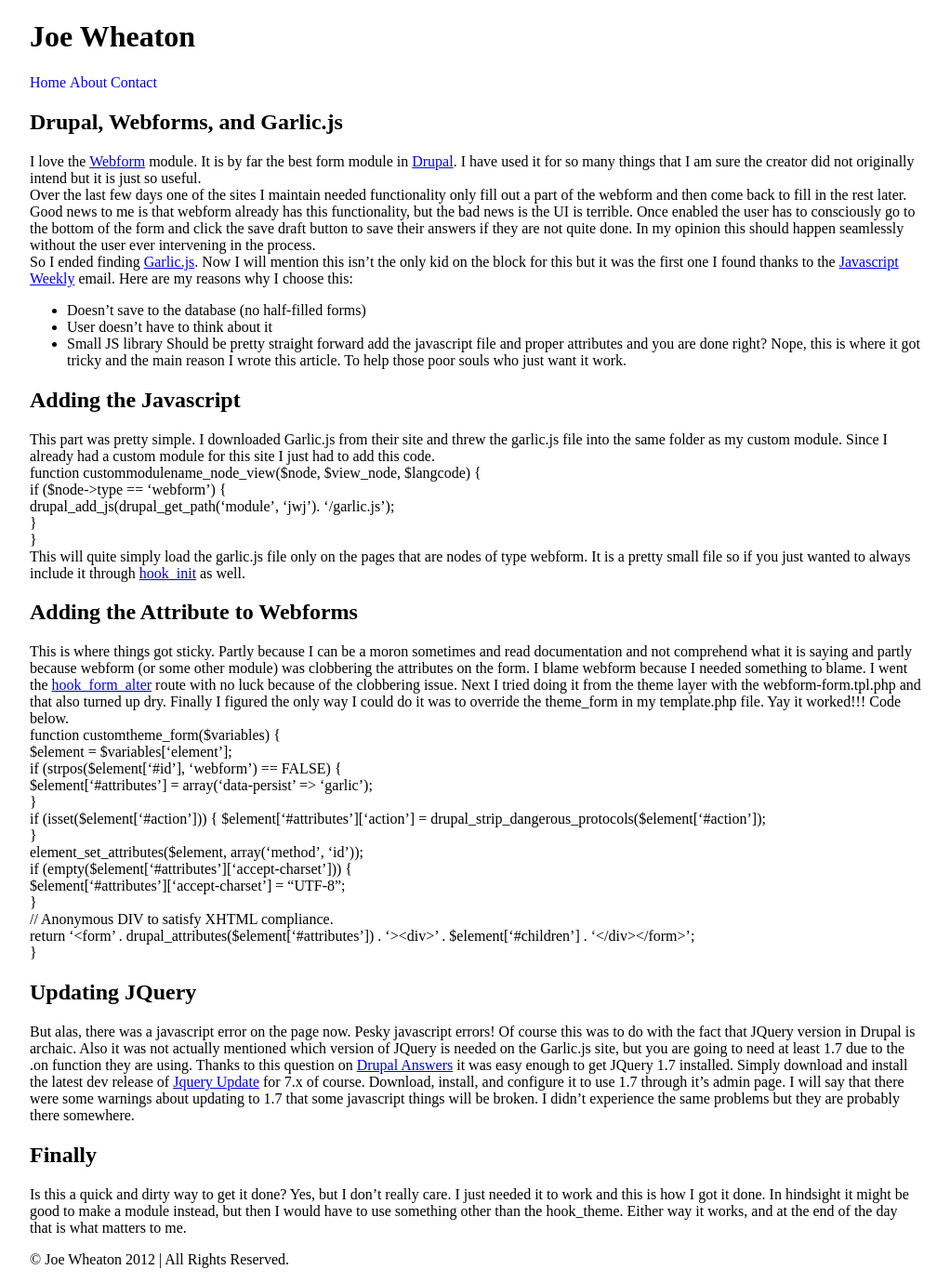
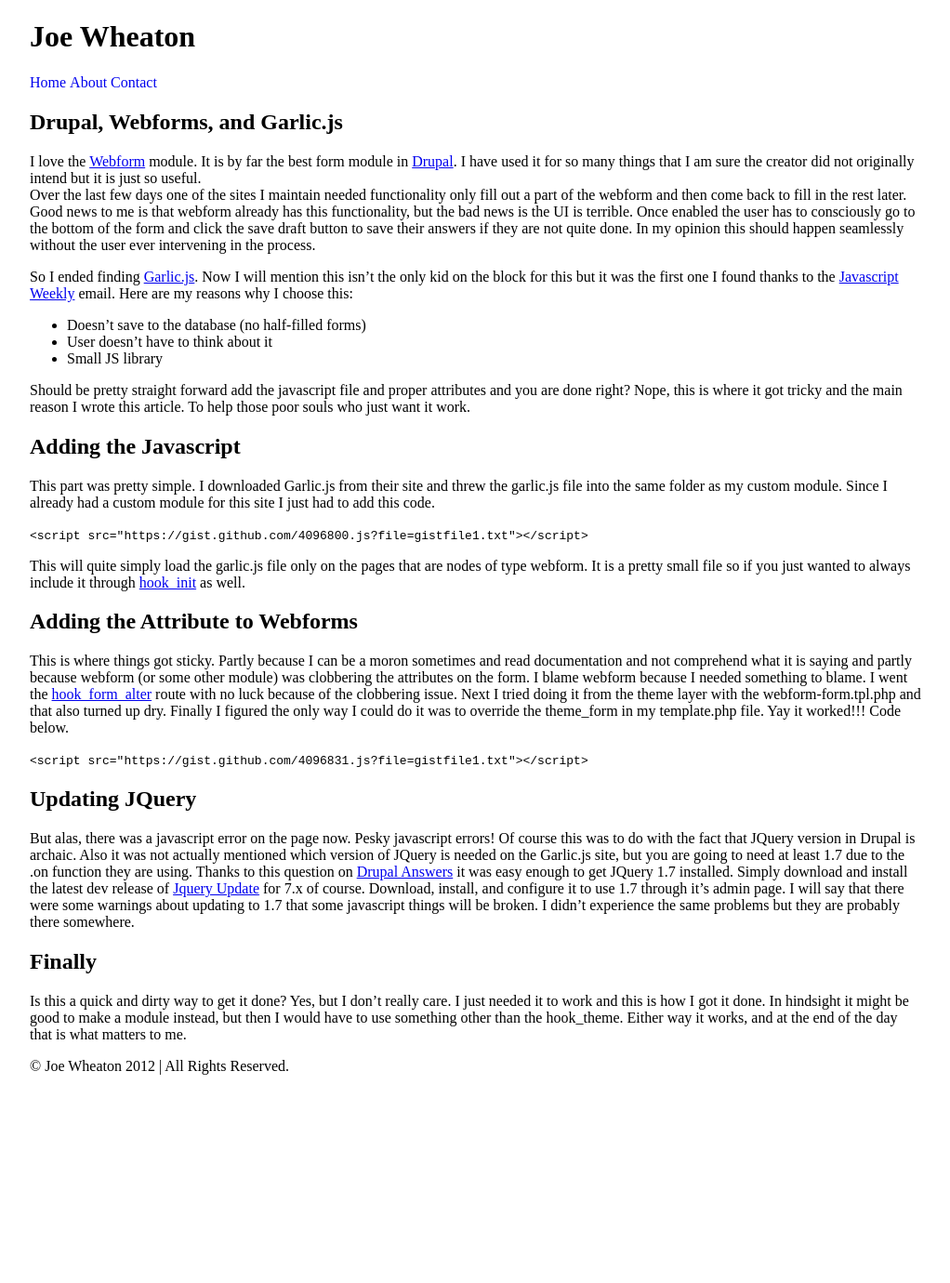
Before and after one commit to jdwfly/jdwfly.github.com, a Jekyll site: the page built from _posts/2012-11-16-drupal-webform-garlicjs.md, in a window 1280 px wide. Shown: the whole page at 93% size, without its empty margins (128-1150 px from the left). Built offline with Jekyll 4.4.1, drawn with Linux system fonts in a browser that asks for light colours; after the commit the page ends 1172 px from its top, so only the background shows below that.

Commit message:
Updated _posts/2012-11-16-drupal-webform-garlicjs.md

```diff
--- a/_posts/2012-11-16-drupal-webform-garlicjs.md
+++ b/_posts/2012-11-16-drupal-webform-garlicjs.md
@@ -3,40 +3,29 @@
 title: Drupal, Webforms, and Garlic.js
 published: true
 ---
+
 I love the [Webform](http://drupal.org/project/webform) module. It is by far the best form module in [Drupal](http://drupal.org/). I have used it for so many things that I am sure the creator did not originally intend but it is just so useful.
 Over the last few days one of the sites I maintain needed functionality only fill out a part of the webform and then come back to fill in the rest later. Good news to me is that webform already has this functionality, but the bad news is the UI is terrible. Once enabled the user has to consciously go to the bottom of the form and click the save draft button to save their answers if they are not quite done. In my opinion this should happen seamlessly without the user ever intervening in the process.
+
 So I ended finding [Garlic.js](http://garlicjs.org). Now I will mention this isn't the only kid on the block for this but it was the first one I found thanks to the [Javascript Weekly](http://javascriptweekly.com) email. Here are my reasons why I choose this:
+
 * Doesn't save to the database (no half-filled forms)
 * User doesn't have to think about it
 * Small JS library
+
 Should be pretty straight forward add the javascript file and proper attributes and you are done right? Nope, this is where it got tricky and the main reason I wrote this article. To help those poor souls who just want it work.
 
 ## Adding the Javascript
 This part was pretty simple. I downloaded Garlic.js from their site and threw the garlic.js file into the same folder as my custom module. Since I already had a custom module for this site I just had to add this code.
-    function custommodulename_node_view($node, $view_node, $langcode) {
-	    if ($node->type == 'webform') {
-		  	drupal_add_js(drupal_get_path('module', 'jwj'). '/garlic.js');
-			}
-		}
+
+`<script src="https://gist.github.com/4096800.js?file=gistfile1.txt"></script>`
+
 This will quite simply load the garlic.js file only on the pages that are nodes of type webform. It is a pretty small file so if you just wanted to always include it through [hook_init](http://api.drupal.org/api/drupal/modules!system!system.api.php/function/hook_init/7) as well.
 
 ## Adding the Attribute to Webforms
 This is where things got sticky. Partly because I can be a moron sometimes and read documentation and not comprehend what it is saying and partly because webform (or some other module) was clobbering the attributes on the form. I blame webform because I needed something to blame. I went the [hook_form_alter](http://api.drupal.org/api/drupal/modules!system!system.api.php/function/hook_form_alter/7) route with no luck because of the clobbering issue. Next I tried doing it from the theme layer with the webform-form.tpl.php and that also turned up dry. Finally I figured the only way I could do it was to override the theme_form in my template.php file. Yay it worked!!! Code below.
-    function customtheme_form($variables) {
-      $element = $variables['element'];
-      if (strpos($element['#id'], 'webform') == FALSE) {
-        $element['#attributes'] = array('data-persist' => 'garlic');
-      }
-			if (isset($element['#action'])) {
-				$element['#attributes']['action'] = drupal_strip_dangerous_protocols($element['#action']);
-			}
-			element_set_attributes($element, array('method', 'id'));
-			if (empty($element['#attributes']['accept-charset'])) {
-				$element['#attributes']['accept-charset'] = "UTF-8";
-			}
-			// Anonymous DIV to satisfy XHTML compliance.
-			return '<form' . drupal_attributes($element['#attributes']) . '><div>' . $element['#children'] . '</div></form>';
-		}
+
+`<script src="https://gist.github.com/4096831.js?file=gistfile1.txt"></script>`
 
 ## Updating JQuery
 But alas, there was a javascript error on the page now. Pesky javascript errors! Of course this was to do with the fact that JQuery version in Drupal is archaic. Also it was not actually mentioned which version of JQuery is needed on the Garlic.js site, but you are going to need at least 1.7 due to the .on function they are using. Thanks to this question on [Drupal Answers](http://drupal.stackexchange.com/questions/28820/how-do-i-update-jquery-to-the-latest-version-i-can-download/) it was easy enough to get JQuery 1.7 installed. Simply download and install the latest dev release of [Jquery Update](http://drupal.org/project/jquery_update) for 7.x of course. Download, install, and configure it to use 1.7 through it's admin page.
```
